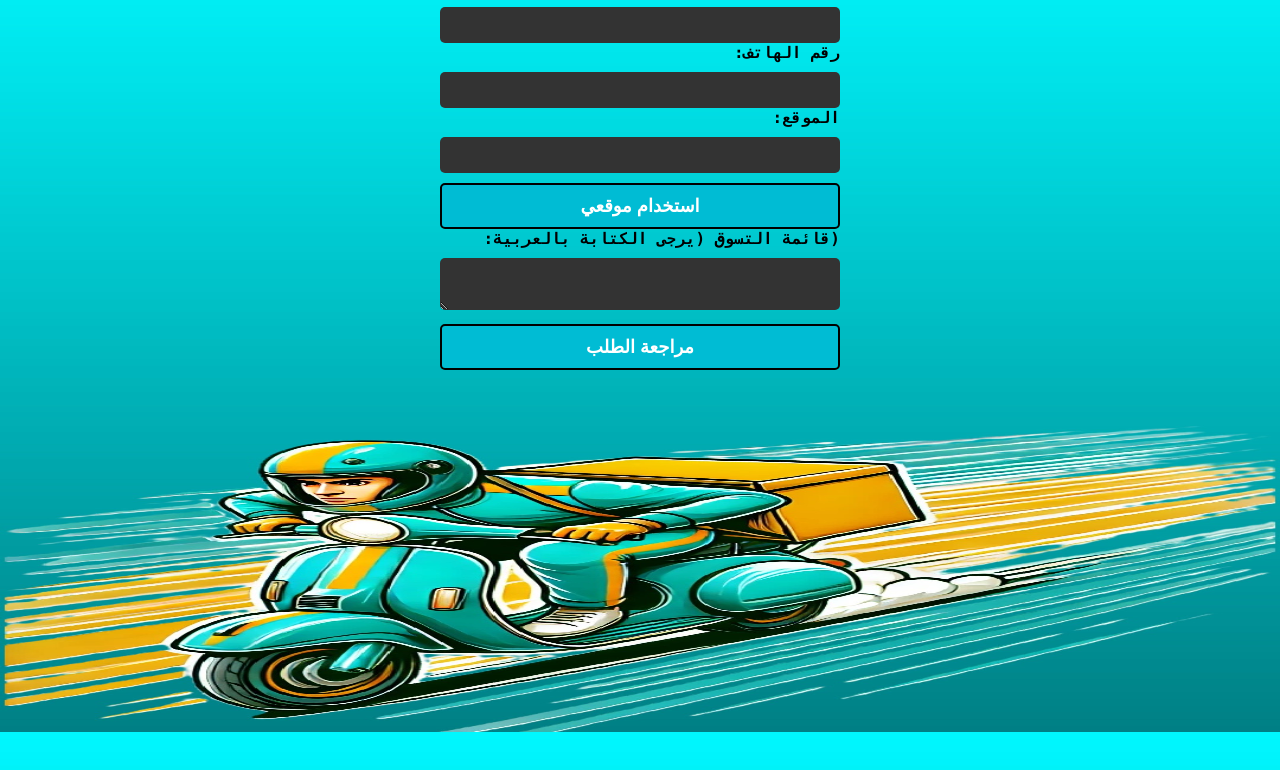
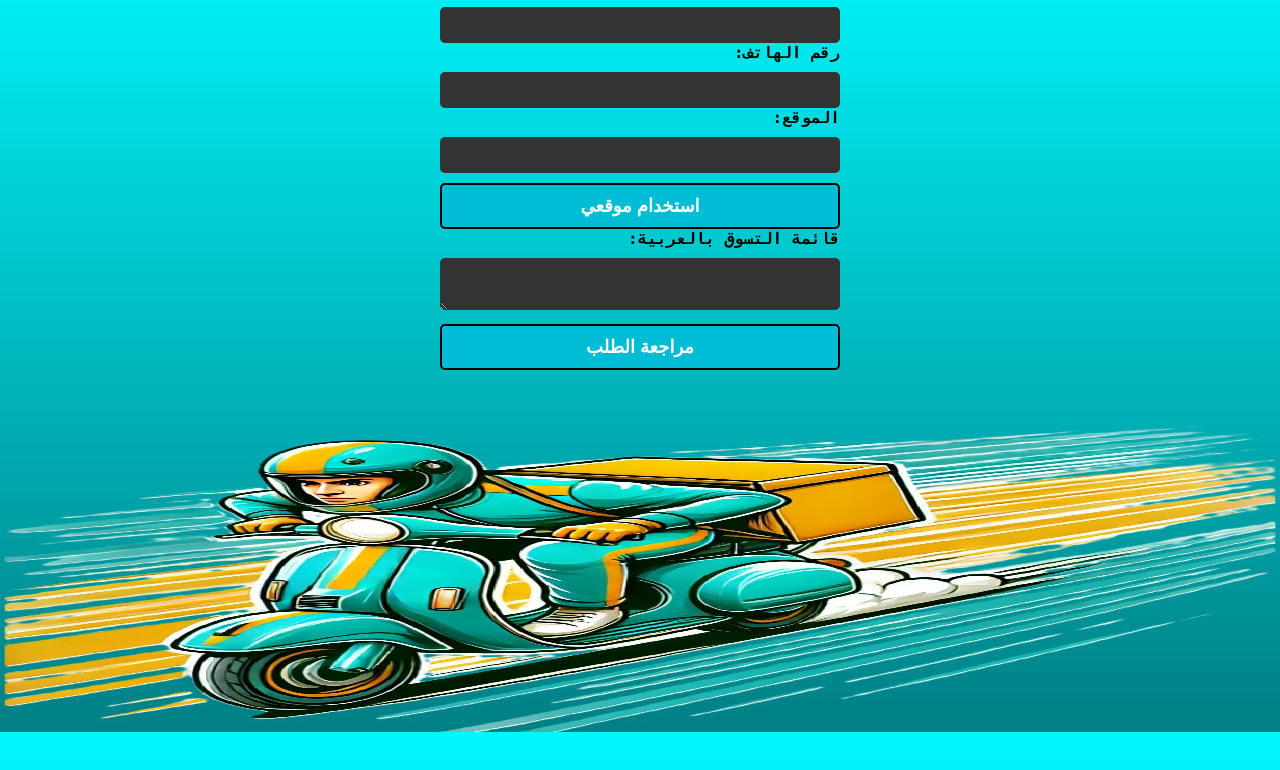
Before and after one commit to Condorforcreative/Okdelivery, a plain HTML site: page index.html in a window 1280 px wide. Shown: the part 68-838 px from the top of the page. Drawn offline with Linux system fonts and the light colour scheme.

Commit message:
Update index.html

```diff
--- a/index.html
+++ b/index.html
@@ -20,7 +20,7 @@
             <input type="text" id="location" required>
             <button type="button" onclick="getLocation()">استخدام موقعي</button>
 
-            <label> (قائمة التسوق (يرجى الكتابة بالعربية:</label>
+            <label>قائمة التسوق بالعربية:</label>
             <textarea id="shoppingList" required></textarea>
 
             <button type="submit">مراجعة الطلب</button>
```
